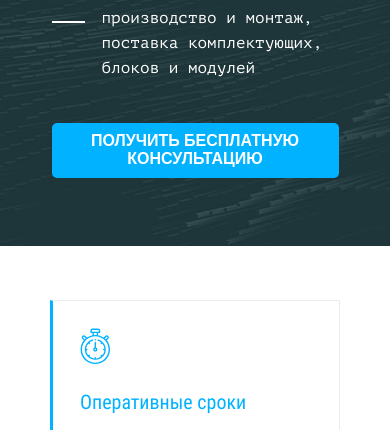
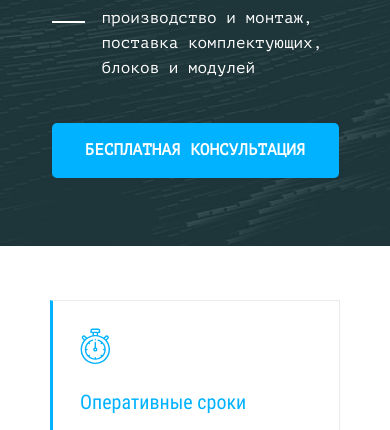
Before and after one commit to dastan1503/Smart-Device, a website: page source/index.html in a window 390 px wide. Shown: the part 401-831 px from the top of the page. Drawn offline with nearby package versions, Linux system fonts and the light colour scheme; files that its build step writes are made by us from their sources.

Commit message:
смена надписи на кнопке в шапке сайта

```diff
--- a/source/index.html
+++ b/source/index.html
@@ -11,14 +11,7 @@
   <header class="header">
     <h1 class="visually-hidden">Smart Device</h1>
     <nav class="header__nav">
-      <a href="#" class="header__logo">
-        <!--
-        <picture>
-          <source media="(max-width: 750px)" srcset="img/logo-header-mobile.png 1x, img/logo-header-mobile@2x.png 2x">
-          <img src="img/logo-header.png" srcset="img/logo-header@2x.png 2x" alt="logo">
-        </picture>
-      -->
-      </a>
+      <a href="#" class="header__logo"></a>
       <a href="mailto:info@sd.ru" class="header__mail"><span>info@sd.ru</span></a>
       <a href="tel:+74950005252" class="header__tel"><span>+7 (495) 000 52 52</span></a>
       <button class="header__open-modal">Заказать звонок</button>
@@ -26,7 +19,7 @@
     <section class="header__info">
       <h2>Печатные платы</h2>
       <p>производство и монтаж, поставка комплектующих, блоков и модулей</p>
-      <button>получить бесплатную консультацию</button>
+      <a href="#" class="header__free-response" title="free response"></a>
       <span>Cкролл вниз</span>
     </section>
   </header>
--- a/source/sass/header.scss
+++ b/source/sass/header.scss
@@ -140,21 +140,25 @@
   outline: none;
 }
 
-.header__info button {
+.header__free-response {
   display: flex;
   justify-content: center;
   align-items: center;
-  color: #ffffff;
   background-color: #00b2ff;
   border-radius: 5px;
   border: none;
-  font-size: 16px;
-  text-transform: uppercase;
-  font-weight: bold;
   width: 407px;
   height: 55px;
   margin-top: 40px;
   margin-left: 100px;
+}
+
+.header__free-response::after {
+  content: "получить бесплатную консультацию";
+  color: #ffffff;
+  font-size: 16px;
+  text-transform: uppercase;
+  font-weight: bold;
 }
 
 .header__info span {
@@ -256,7 +260,7 @@
     width: 33px;
   }
 
-  .header__info button {
+  .header__free-response {
     font-size: 16px;
     width: 379px;
     padding: 0;
@@ -323,11 +327,14 @@
     left: 0;
   }
 
-  .header__info button {
-    content: "бесплатная консультация";
+  .header__free-response {
     width: 287px;
     margin-left: 0;
     margin-top: 42px;
+  }
+
+  .header__free-response::after {
+    content: "бесплатная консультация";
   }
 
   .header__info span {
```
Also changed, not shown: build/css/style.min.css, build/index.html, 1 other file.
